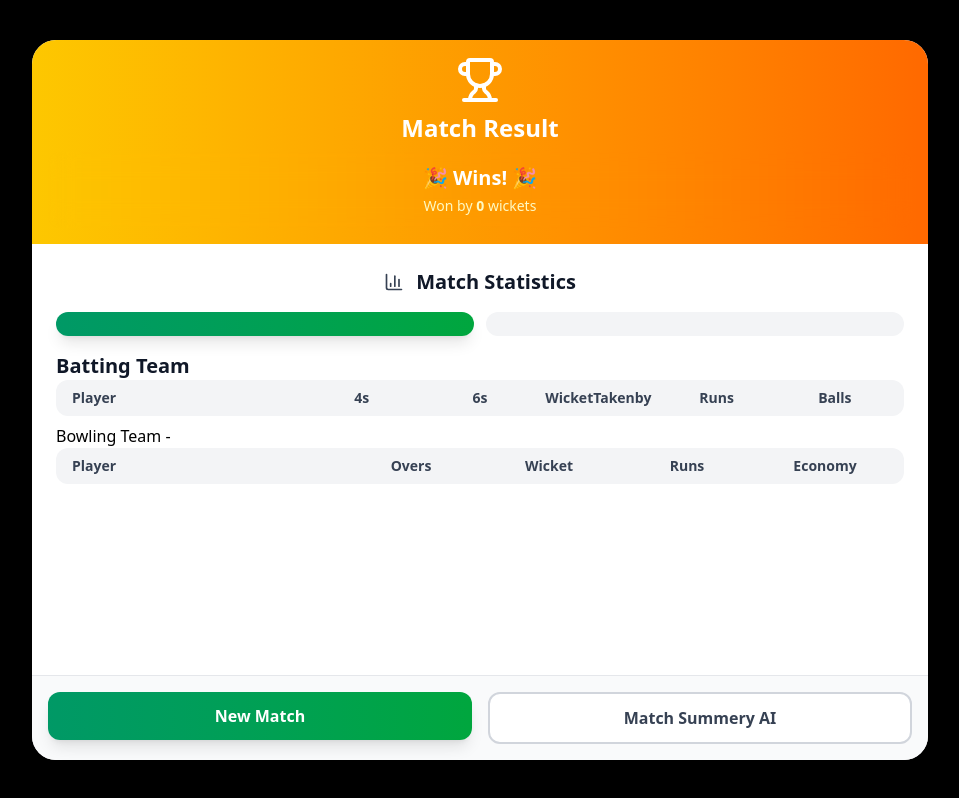
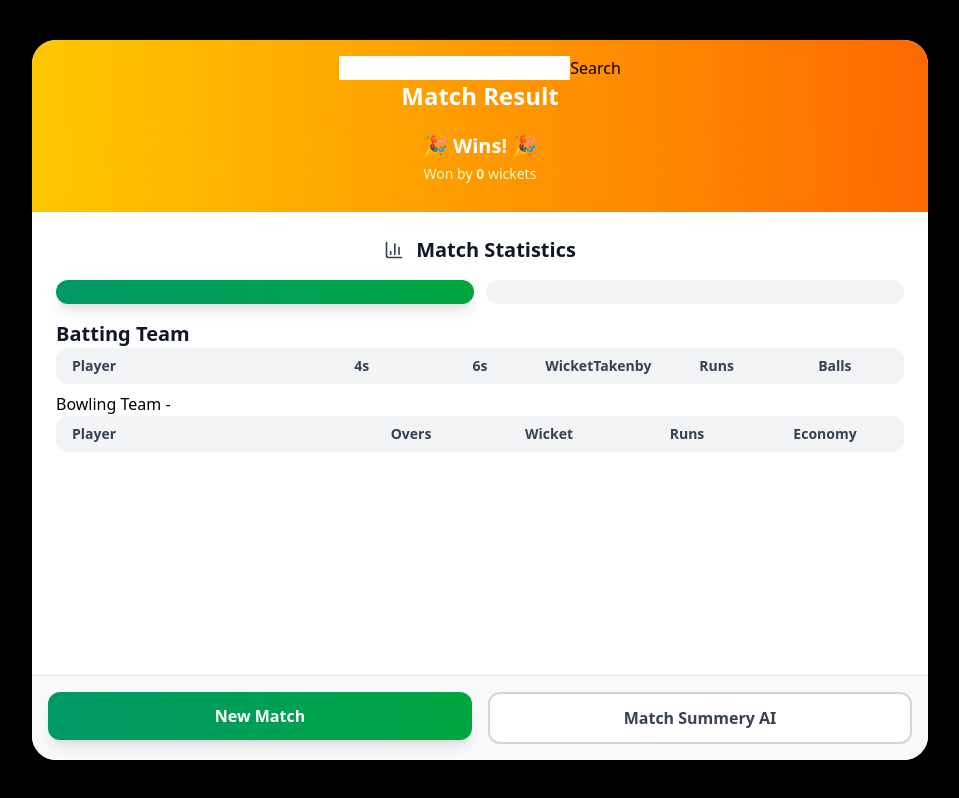
Before and after one commit to Rajwalke/cricket_score, a React (Vite) app: page /inning2 in a window 1280 px wide. Shown: the whole page, without its empty margins (160-1119 px from the left). Built offline with nearby package versions, Linux system fonts and the light colour scheme.

Commit message:
need to fix the search functionality in result modal

```diff
--- a/src/components/MatchSummery.jsx
+++ b/src/components/MatchSummery.jsx
@@ -9,7 +9,6 @@ const Matchsummery = () => {
   const [isLoading, setIsLoading] = useState(true);
 
   const API_KEY = import.meta.env.VITE_API_KEY;
-  console.log("API KEY ", API_KEY);
   const ai = new GoogleGenAI({ apiKey: API_KEY });
   const team1Data = useSelector((store) => store.Info.team1Info);
   const team2Data = useSelector((store) => store.Info.team2info);
@@ -58,7 +57,7 @@ INSTRUCTIONS:
 - Mention who won and by what margin.
 - Highlight key batting and bowling performances.
 - Keep the summary concise and readable.
-- Do NOT include raw JSON or technical data.and dont use * charcter
+- Do NOT include raw JSON or technical data.and dont use * charcter in result
 `
               }
             ]
--- a/src/components/Resultmodal.jsx
+++ b/src/components/Resultmodal.jsx
@@ -8,7 +8,10 @@ const Resultmodal = (props) => {
     const team1Info = useSelector((store) => store.Info.team1Info);
     const team2Info = useSelector((store) => store.Info.team2info);
     const teamName = useSelector((store) => store.Info.TeamName);
+    const [searchtext,setSearchtext]=useState('');
     const [team1Switch, setteam1Switch] = useState(true);
+    const [filterresult,setFilterresult]=useState([]);
+    console.log("team1Info is",team1Info);
     let i=1;
     const [summeryPopup,setSummeryPopup]=useState(false);
     function popupShow(){
@@ -16,6 +19,21 @@ const Resultmodal = (props) => {
         setTimeout(() => {
             setSummeryPopup(false);
         }, 3000);
+    }
+    function searchTheResult(){
+        if(searchtext===""){
+            setFilterresult([])
+        }
+        const filtertheplayerTeam1=team1Info.filter((info,index)=>{
+             if(info.playerName.toLocaleLowerCase().includes(searchtext))return info;
+            // console.log(info.playerName)
+        })
+
+        const filtertheplayerTeam2=team2Info.filter((info,index)=>{
+            if(info.playerName.toLocaleLowerCase().includes(searchtext))return info;
+        })
+        setFilterresult([...filtertheplayerTeam1,...filtertheplayerTeam2]);
+        console.log("filter player is ",filterresult);
     }
     return (
         <div className="fixed inset-0 bg-black bg-opacity-70 z-50 flex items-center justify-center p-4 backdrop-blur-sm">
@@ -31,10 +49,18 @@ const Resultmodal = (props) => {
             <div className="bg-white rounded-3xl shadow-2xl max-w-4xl w-full h-[90vh] flex flex-col overflow-hidden">
                 {/* Winner Header - Reduced Height */}
                 <div className="bg-gradient-to-r from-yellow-400 via-amber-500 to-orange-500 p-4 text-center relative overflow-hidden flex-shrink-0">
-
+                    {/* search bar */}
 
                     <div className="relative z-10">
-                        <Trophy className="w-12 h-12 text-white mx-auto mb-2" />
+                        {/* <Trophy className="w-12 h-12 text-white mx-auto mb-2" /> */}
+                    <div>
+                        <input className="bg-white" value={searchtext}
+                        onChange={(e)=>setSearchtext(e.target.value.toLocaleLowerCase())}
+                        />
+                        <button
+                        onClick={searchTheResult}
+                        >Search</button>
+                    </div>
                         <h1 className="text-2xl font-bold text-white mb-2">Match Result</h1>
 
                         {/* Winner Announcement - Compact */}
@@ -63,6 +89,34 @@ const Resultmodal = (props) => {
                     <div className="flex items-center justify-center space-x-3 mb-4">
                         <BarChart3 className="w-5 h-5 text-gray-700" />
                         <h2 className="text-xl font-bold text-gray-900">Match Statistics</h2>
+                    </div>
+
+                    {/* search result */}
+                    <div>
+                        {
+                            (filterresult.length>=1) ?
+                            filterresult.map((info,index)=>(
+                                <div
+                                    key={info.id}
+                                    className={`grid grid-cols-7 gap-3 px-4 py-3 rounded-xl transition-all duration-200 ${
+                                        index % 2 === 0 ? 'bg-gray-50' : 'bg-white'
+                                    } hover:bg-emerald-50 border border-gray-200`}
+                                >
+                                    <div className="col-span-2 font-semibold text-gray-900 flex items-center">
+                                        {/* <span className="w-6 h-6 bg-green-100 text-green-700 rounded-full flex items-center justify-center text-xs font-bold mr-3">
+                                            {index + 1}
+                                        </span> */}
+                                        {info.playerName}
+                                    </div>
+                                    <div className="text-center font-medium text-blue-600">{info.four}</div>
+                                    <div className="text-center font-medium text-purple-600">{info.six}</div>
+                                    <div className="text-center text-red-600">{(info.wicketTakenBy)?info.wicketTakenBy:'Not out'}</div>
+                                    <div className="text-center font-bold text-gray-900">{info.runs}</div>
+                                    <div className="text-center text-gray-600">{info.ballPlayed}</div>
+                                </div>
+                            )):<p></p>
+                        }
+
                     </div>
 
                     {/* Team Tabs */}
@@ -161,9 +215,6 @@ const Resultmodal = (props) => {
                             </div>
 
                         </div>
-
-
-
                     )}
 
                     {/* Team 2 Stats */}
```
